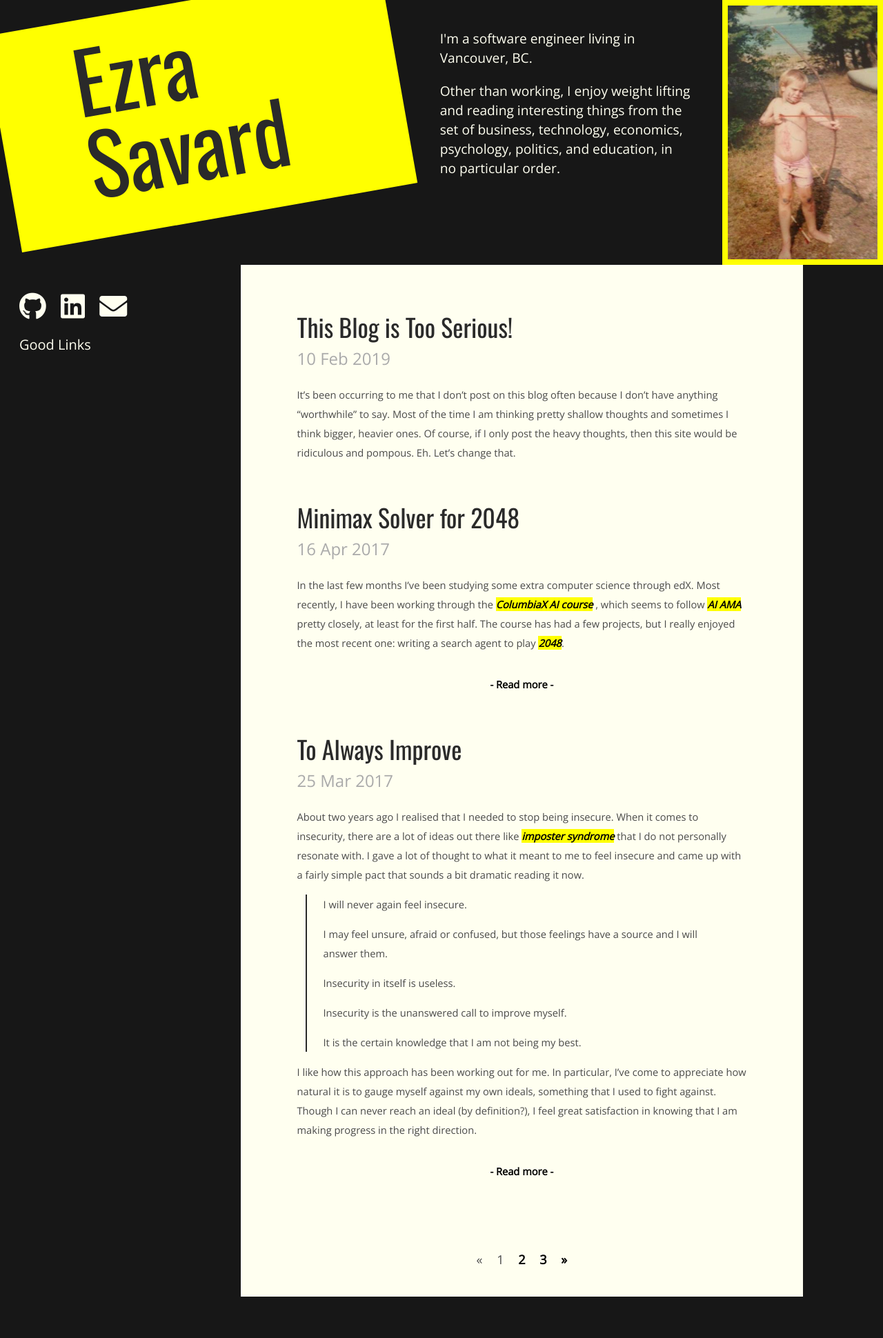
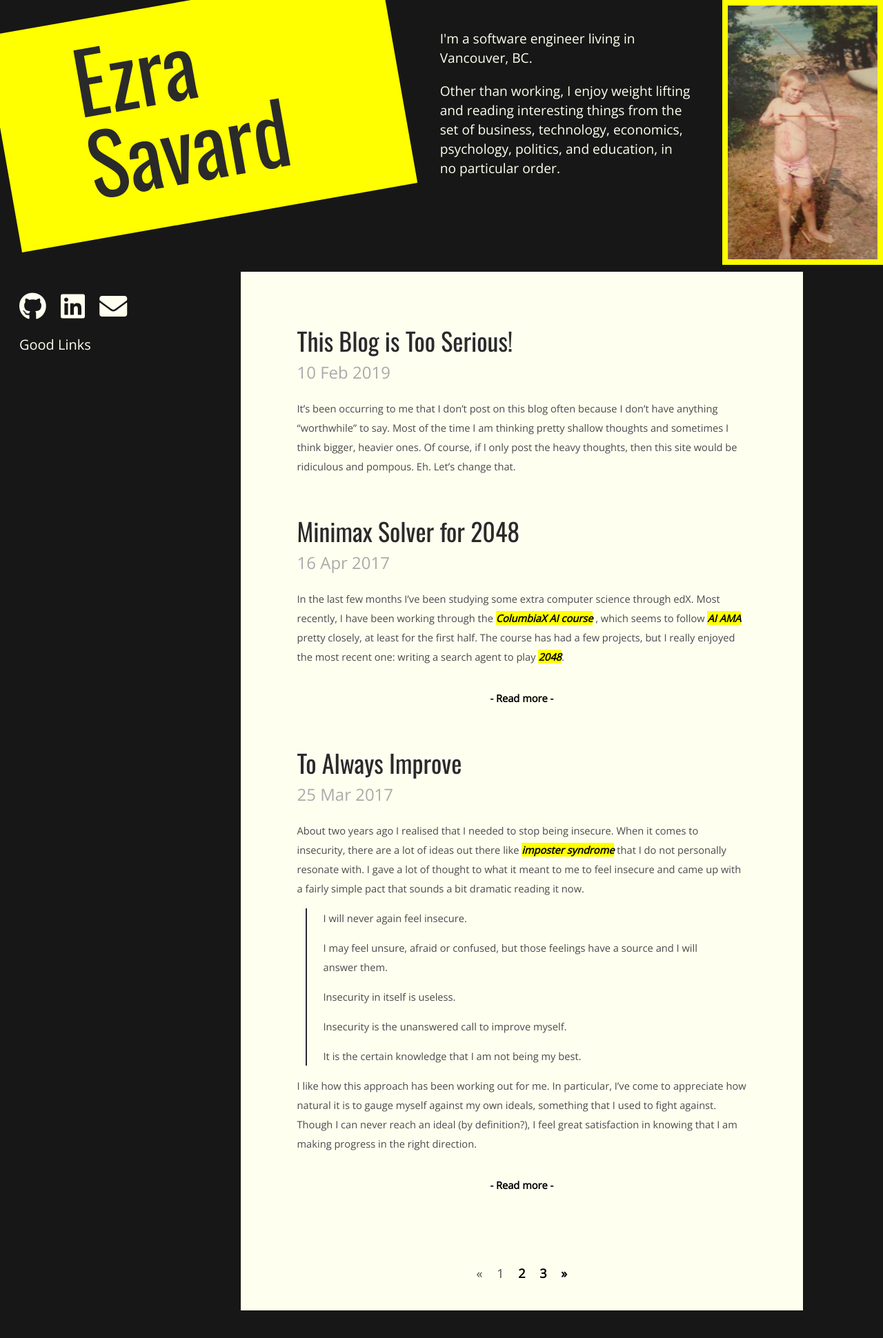
Before and after one commit to ezrasavard/ezrasavard.com, a Jekyll site: the page built from index.html, in a window 1280 px wide. Shown: the whole page at 69% size. Built offline with Jekyll 4.4.1, drawn with Linux system fonts in a browser that asks for light colours; nearby versions of some CDN libraries; the list of posts is cut into pages by our own code.

Commit message:
fixup column padding

```diff
--- a/_sass/layout.scss
+++ b/_sass/layout.scss
@@ -67,11 +67,12 @@
 .postColumn {
     grid-column: span 4;
     background: $column-bg-color;
-    padding-top: 10px;
+    padding-top: 60px;
     padding-bottom: 40px;
     padding-left: 10%;
     padding-right: 10%;
     margin-bottom: 40px;
+    margin-top: 10px;
     img {
         max-width: 80%;
         margin: auto;
--- a/_sass/snippets.scss
+++ b/_sass/snippets.scss
@@ -1,5 +1,4 @@
 .snippet {
-  margin-top: 60px;
   margin-bottom: 60px;
   .title {
     &:hover,
```
